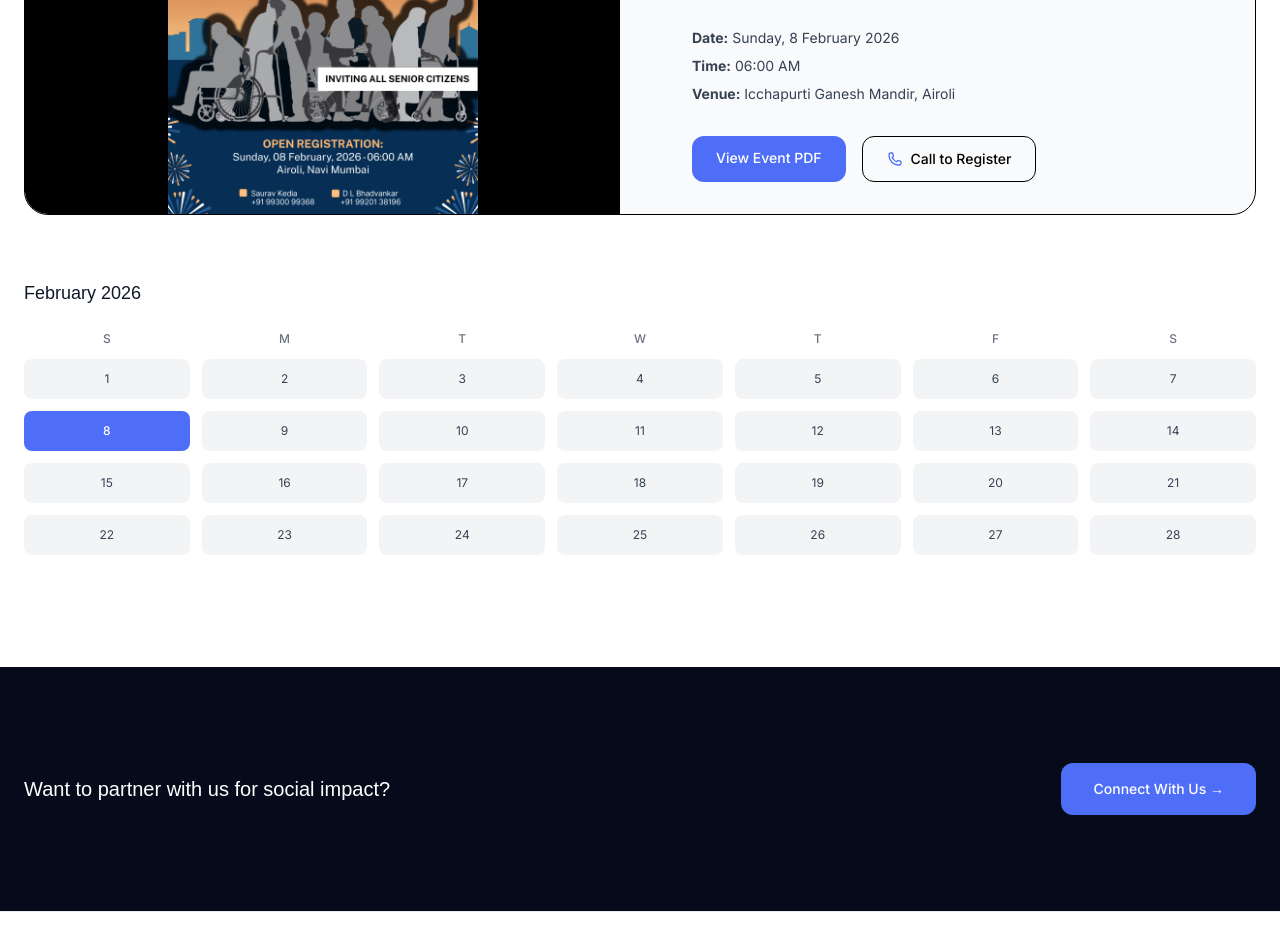
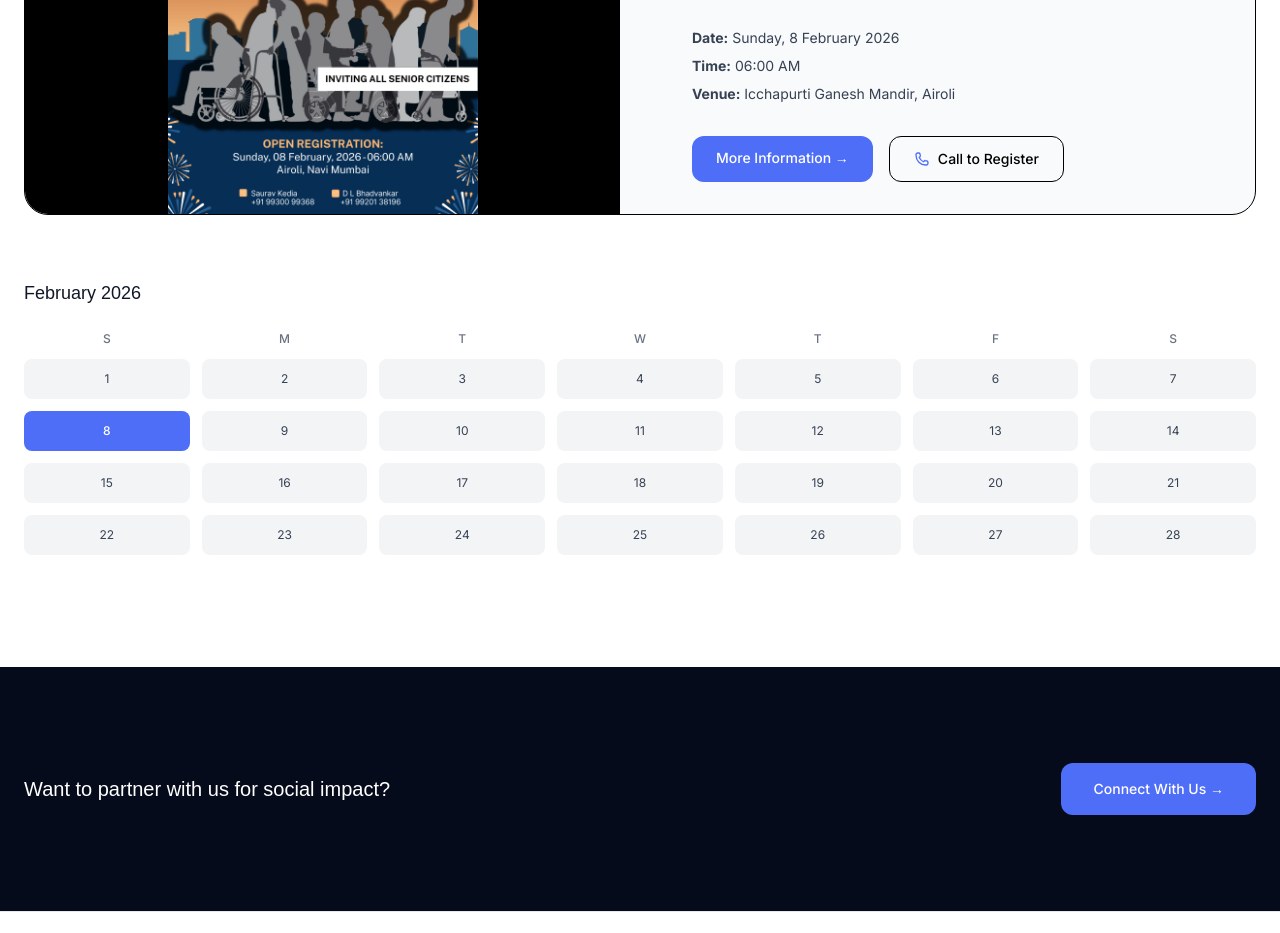
Before and after one commit to sawantatharva/drs-group, a Next.js app: page /impact in a window 1280 px wide. Shown: the part 2020-2953 px from the top of the page. Built offline with nearby package versions, Linux system fonts and the light colour scheme; a web font is replaced by a local one.

Commit message:
arrow add

```diff
--- a/src/app/impact/page.tsx
+++ b/src/app/impact/page.tsx
@@ -234,7 +234,7 @@ export default function ImpactPage() {
                   target="_blank"
                   className="rounded-xl bg-[#4f6ef7] px-6 py-3 text-sm font-medium text-white hover:brightness-110"
                 >
-                  View Event PDF
+                  More Information →
                 </Link>
                 <a
                   href="tel:9930099368"
```
